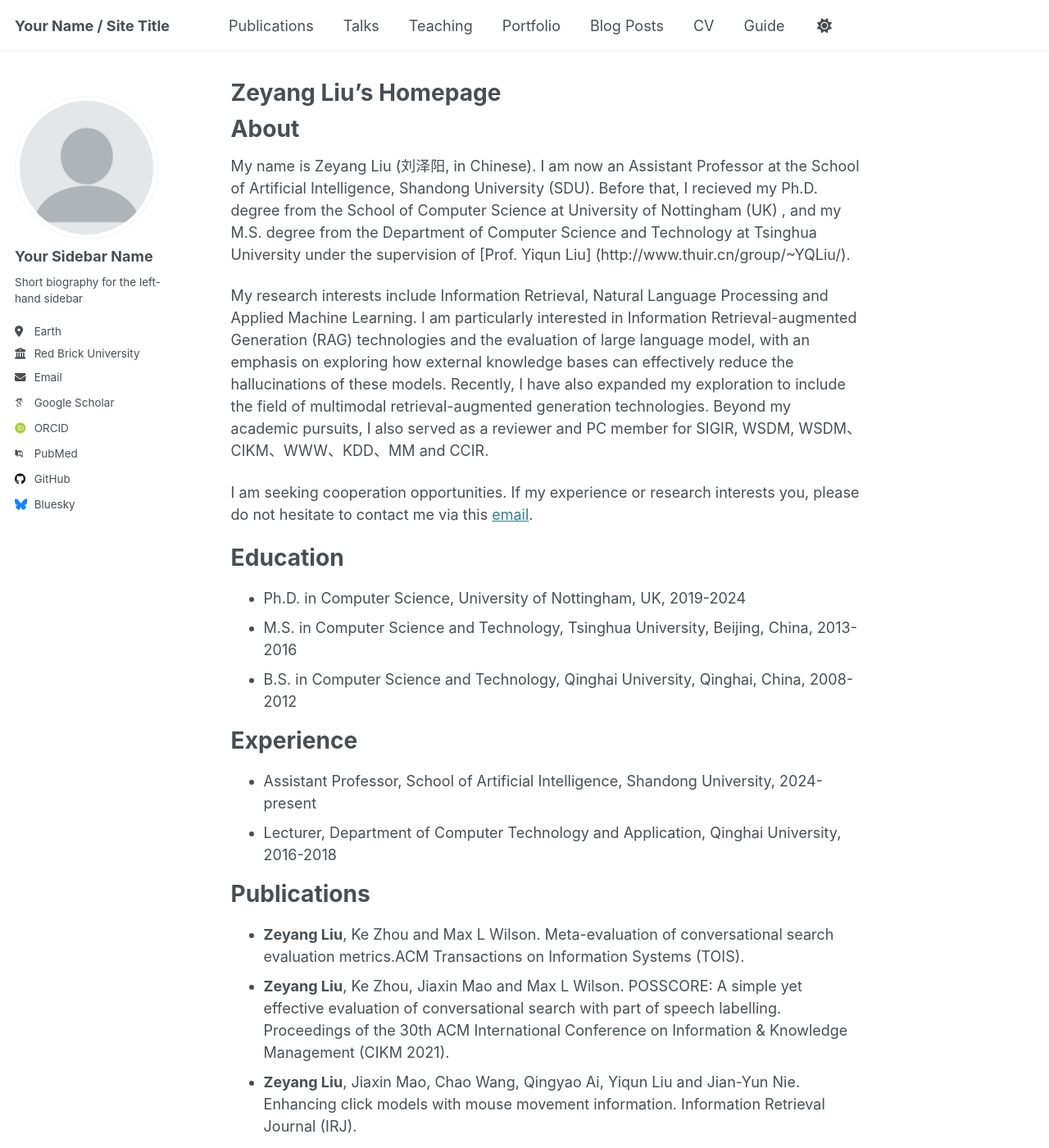
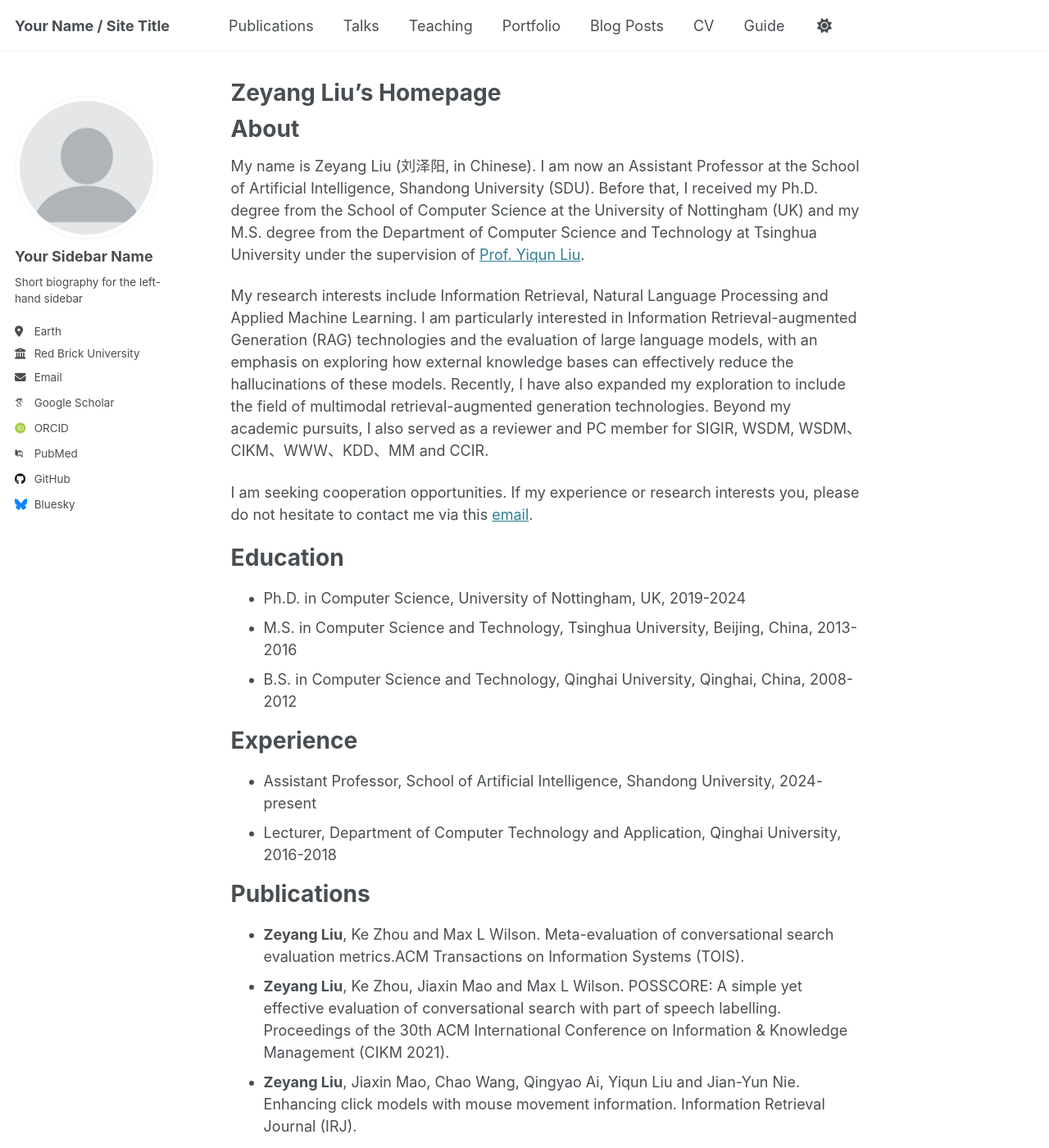
Before and after one commit to zy-liu/zy-liu.github.io, a Jekyll site: the page built from _pages/about.md, in a window 1280 px wide and 1400 px high. Shown: the whole window at 82% size. Built offline with Jekyll 4.4.1, drawn with Linux system fonts in a browser that asks for light colours; some web fonts are replaced.

Commit message:
Update about.md

```diff
--- a/_pages/about.md
+++ b/_pages/about.md
@@ -9,9 +9,9 @@ redirect_from:
 
 # About
 
-My name is Zeyang Liu (刘泽阳, in Chinese). I am now an Assistant Professor at the School of Artificial Intelligence, Shandong University (SDU). Before that, I recieved my Ph.D. degree from the School of Computer Science at University of Nottingham (UK) , and my M.S. degree from the Department of Computer Science and Technology at Tsinghua University under the supervision of [Prof. Yiqun Liu] (http://www.thuir.cn/group/~YQLiu/).
+My name is Zeyang Liu (刘泽阳, in Chinese). I am now an Assistant Professor at the School of Artificial Intelligence, Shandong University (SDU). Before that, I received my Ph.D. degree from the School of Computer Science at the University of Nottingham (UK) and my M.S. degree from the Department of Computer Science and Technology at Tsinghua University under the supervision of [Prof. Yiqun Liu](http://www.thuir.cn/group/~YQLiu/).
 
-My research interests include Information Retrieval, Natural Language Processing and Applied Machine Learning. I am particularly interested in Information Retrieval-augmented Generation (RAG) technologies and the evaluation of large language model, with an emphasis on exploring how external knowledge bases can effectively reduce the hallucinations of these models. Recently, I have also expanded my exploration to include the field of multimodal retrieval-augmented generation technologies. Beyond my academic pursuits, I also served as a reviewer and PC member for SIGIR, WSDM, WSDM、CIKM、WWW、KDD、MM and CCIR.
+My research interests include Information Retrieval, Natural Language Processing and Applied Machine Learning. I am particularly interested in Information Retrieval-augmented Generation (RAG) technologies and the evaluation of large language models, with an emphasis on exploring how external knowledge bases can effectively reduce the hallucinations of these models. Recently, I have also expanded my exploration to include the field of multimodal retrieval-augmented generation technologies. Beyond my academic pursuits, I also served as a reviewer and PC member for SIGIR, WSDM, WSDM、CIKM、WWW、KDD、MM and CCIR.
 
 I am seeking cooperation opportunities. If my experience or research interests you, please do not hesitate to contact me via this [email](mailto:zeyangliu@sdu.edu.cn).
 
@@ -21,7 +21,7 @@ I am seeking cooperation opportunities. If my experience or research interests y
 - B.S. in Computer Science and Technology, Qinghai University, Qinghai, China, 2008-2012
 
 # Experience
-- Assistant Professor, School of Artificial Intelligence, Shandong University, 2024-present
+- Assistant Professor, School of Artificial Intelligence, Shandong University, 2024- present
 - Lecturer, Department of Computer Technology and Application, Qinghai University, 2016-2018
 
 # Publications
```
